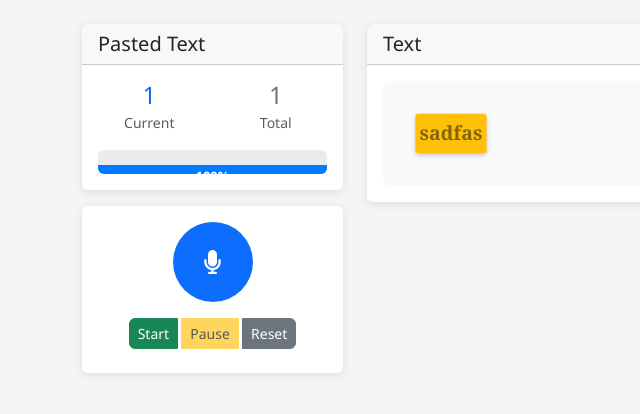
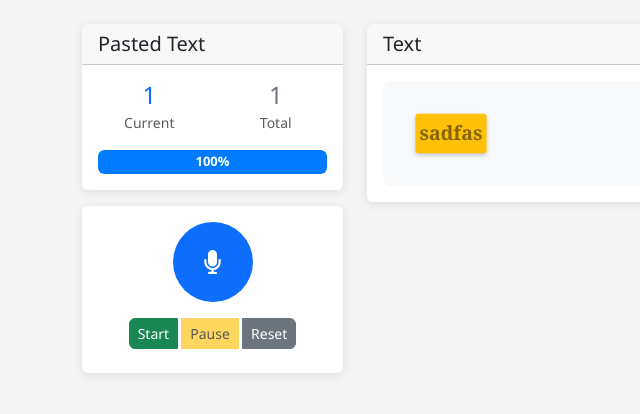
Before and after one commit to gitachi143/speechReader, a Flask app: page /session/04f079bd-e018-46f0-baca-2290814d68b6 in a window 1280 px wide. Shown: the part 57-471 px from the top of the page, without its empty margins (0-640 px from the left). Run offline with Flask 3, Linux system fonts and the light colour scheme.

Commit message:
Fix progress bar issues: scope CSS to reading page only and fix alignment

```diff
--- a/static/css/style.css
+++ b/static/css/style.css
@@ -287,8 +287,8 @@ body {
     background-color: #f8f9fa;
 }
 
-/* Progress bars - Override Bootstrap */
-.progress {
+/* Reading page progress bar only */
+.card-body .progress {
     height: 24px !important;
     border-radius: 6px !important;
     background-color: #e9ecef !important;
@@ -296,24 +296,29 @@ body {
     position: relative !important;
     border: none !important;
     box-shadow: none !important;
+    display: flex !important;
+    align-items: center !important;
 }
 
-.progress-bar {
+.card-body .progress-bar {
     background-color: var(--primary-color) !important;
     color: white !important;
-    height: 100% !important;
+    height: 24px !important;
     display: flex !important;
     align-items: center !important;
     justify-content: center !important;
     font-size: 13px !important;
     font-weight: 600 !important;
-    border-radius: 0 !important;
+    border-radius: 6px !important;
     transition: width 0.6s ease !important;
-    min-width: 0 !important;
+    min-width: 30px !important;
     line-height: 1 !important;
     border: none !important;
     box-shadow: none !important;
     background-image: none !important;
+    position: relative !important;
+    top: 0 !important;
+    margin: 0 !important;
 }
 
 /* Feature icons */
```
